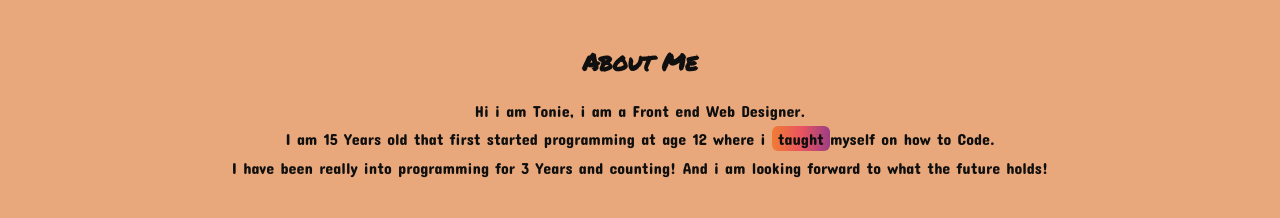
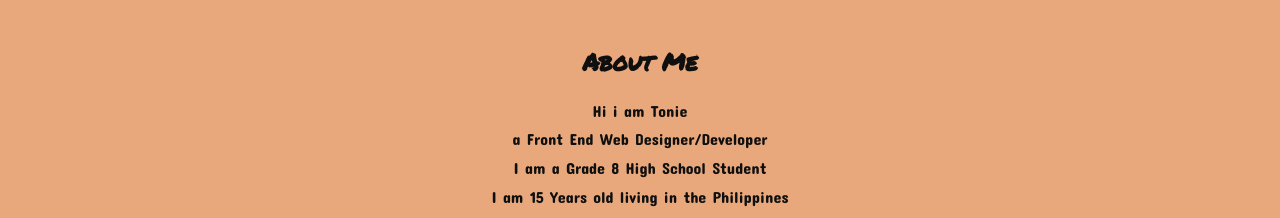
Before and after one commit to tonie06/tonie06.github.io, a website: page index.html in a window 1280 px wide. Shown: the part 582-800 px from the top of the page. Drawn offline with Linux system fonts and the light colour scheme.

Commit message:
New Changes

```diff
--- a/index.html
+++ b/index.html
@@ -38,7 +38,7 @@
   <section>
     <div>
      <h1>About Me</h1>
-      <p>Hi i am Tonie, i am a Front end Web Designer.<br>I am 15 Years old that first started programming at age 12 where i <span class="highlight">taught</span>myself on how to Code.<br>I have been really into programming for 3 Years and counting! And i am looking forward to what the future holds!<br></p>
+      <p>Hi i am Tonie<br> a Front End Web Designer/Developer<br>I am a Grade 8 High School Student<br>I am 15 Years old living in the Philippines</p>
     </div>
   </section>
   <div class="parallax2">
```
